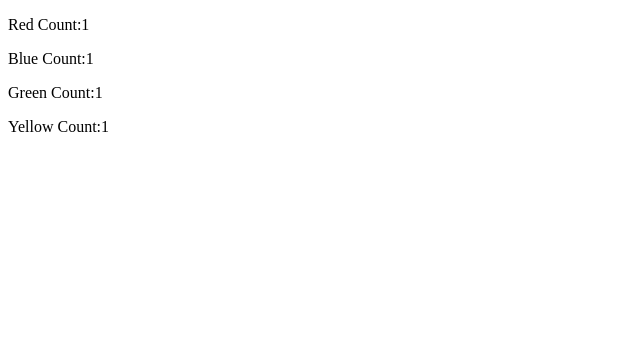
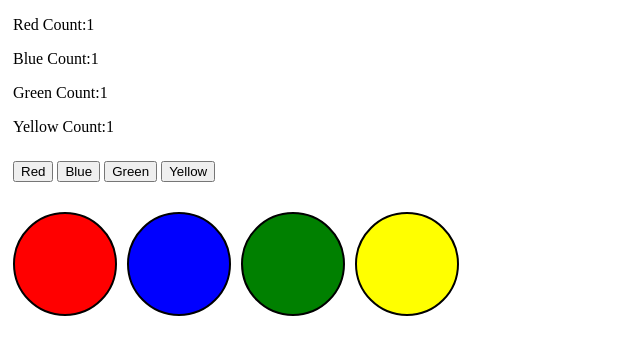
Before and after one commit to barbedStingray/color-circles-practice, a plain HTML site: page index.html in a window 1280 px wide. Shown: the whole page, without its empty margins (0-640 px from the left). Drawn offline with Linux system fonts and the light colour scheme.

Commit message:
basics redone

```diff
--- a/client.js
+++ b/client.js
@@ -1 +1,36 @@
 console.log('copycat');
+
+
+const circlesDiv = document.querySelector(`#circles`);
+const redCounter = document.querySelector(`#red-count`);
+const blueCounter = document.querySelector(`#blue-count`);
+const greenCounter = document.querySelector(`#green-count`);
+const yellowCounter = document.querySelector(`#yellow-count`);
+
+let redCount = 1;
+let blueCount = 1;
+let greenCount = 1;
+let yellowCount = 1;
+
+function addCircle(color){
+    if( color === `red` ) {
+        circlesDiv.innerHTML += `<div class="circle red-fill"></div>`;
+        redCount++;
+        redCounter.innerHTML = redCount;
+    }// end red
+    else if( color === `blue` ) {
+        circlesDiv.innerHTML += `<div class="circle blue-fill"></div>`;
+        blueCount++;
+        blueCounter.innerHTML = blueCount;
+    }// end blue
+    else if( color === `green` ) {
+        circlesDiv.innerHTML += `<div class="circle green-fill"></div>`;
+        greenCount++;
+        greenCounter.innerHTML = greenCount;
+    }//end green
+    else if( color === `yellow` ) {
+        circlesDiv.innerHTML += `<div class="circle yellow-fill"></div>`;
+        yellowCount++;
+        yellowCounter.innerHTML = yellowCount;
+    }//end yellow
+}//end function
--- a/index.html
+++ b/index.html
@@ -7,12 +7,12 @@
   <meta name="viewport" content="width=device-width, initial-scale=1.0">
   <link rel="stylesheet" href="style.css">
   <script src="client.js" defer></script>
-  <title>Color Blocks</title>
+  <title>Color Circles</title>
 </head>
 
 
 <body>
-    <header id="block-counts">
+    <header id="circle-counts">
             <p>Red Count:<span id="red-count">1</span></p>
             <p>Blue Count:<span id="blue-count">1</span></p>
             <p>Green Count:<span id="green-count">1</span></p>
@@ -21,16 +21,17 @@
 
     <main>
         <section id="buttons">
-
-
-
+            <button id="red-button" onclick="addCircle(`red`)">Red</button>
+            <button id="red-button" onclick="addCircle(`blue`)">Blue</button>
+            <button id="red-button" onclick="addCircle(`green`)">Green</button>
+            <button id="red-button" onclick="addCircle(`yellow`)">Yellow</button>
         </section>
 
-        <section id="blocks">
-            <div class="block red-fill"></div>
-            <div class="block blue-fill"></div>
-            <div class="block green-fill"></div>
-            <div class="block yellow-fill"></div>
+        <section id="circles">
+            <div class="circle red-fill"></div>
+            <div class="circle blue-fill"></div>
+            <div class="circle green-fill"></div>
+            <div class="circle yellow-fill"></div>
         </section>
 
     </main>
--- a/style.css
+++ b/style.css
@@ -0,0 +1,38 @@
+
+#circle-counts {
+    margin-left: 5px;
+}
+
+
+#circles {
+    margin-top: 25px;
+    display: flex;
+    flex-wrap: wrap;
+}
+
+#buttons {
+    margin-top: 25px;
+    margin-left: 5px;
+}
+
+.circle {
+    display: inline-block;
+    width: 100px;
+    height: 100px;
+    margin: 5px;
+    border-radius: 50%;
+    border: 2px black solid;
+}
+
+.red-fill {
+    background-color: red;
+}
+.blue-fill {
+    background-color: blue;
+}
+.green-fill {
+    background-color: green;
+}
+.yellow-fill {
+    background-color: yellow;
+}
```
